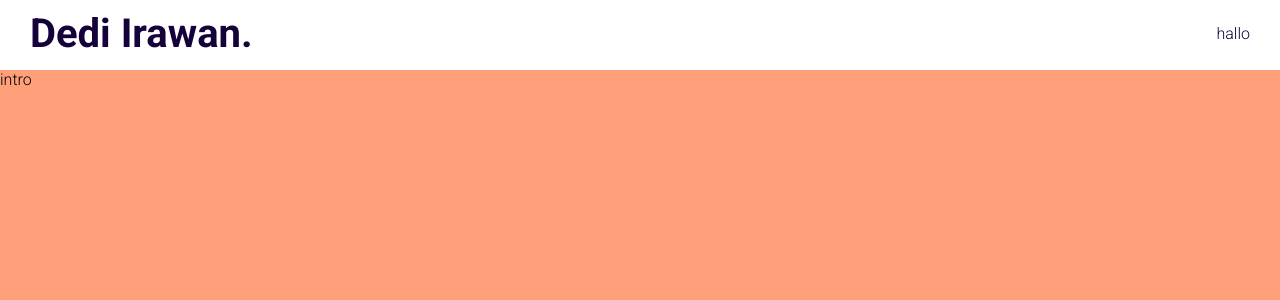
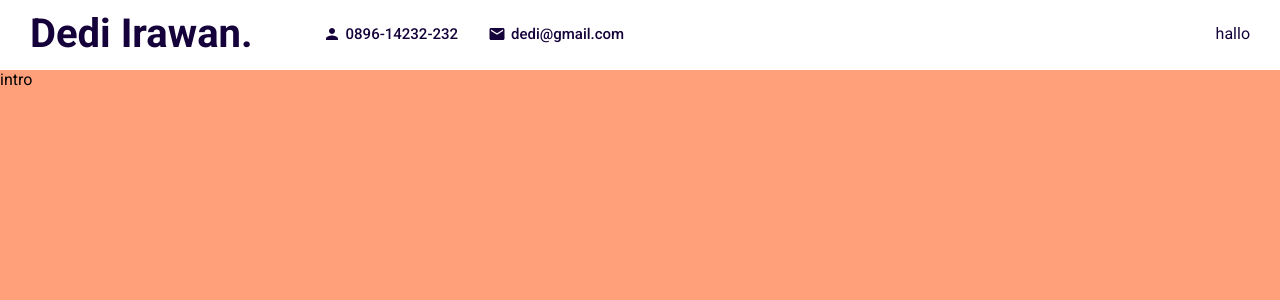
Before and after one commit to dediirawan201/portfolio-website, a React (Create React App) app: page / in a window 1280 px wide. Shown: the top 300 px of the page. Built offline with nearby package versions, Linux system fonts and the light colour scheme.

Commit message:
menggunakan material-ui icons untuk nav direact

```diff
--- a/package.json
+++ b/package.json
@@ -3,6 +3,8 @@
   "version": "0.1.0",
   "private": true,
   "dependencies": {
+    "@material-ui/core": "^4.12.3",
+    "@material-ui/icons": "^4.11.2",
     "@testing-library/jest-dom": "^5.14.1",
     "@testing-library/react": "^11.2.7",
     "@testing-library/user-event": "^12.8.3",
--- a/public/index.html
+++ b/public/index.html
@@ -9,7 +9,7 @@
       name="description"
       content="Web site created using create-react-app"
     />
-    <link href="https://fonts.googleapis.com/css2?family=Roboto:ital,wght@0,100;0,300;0,700;0,900;1,100&display=swap" rel="stylesheet">
+    <link href="https://fonts.googleapis.com/css2?family=Roboto:ital,wght@0,100;0,300;0,400;0,500;0,700;0,900;1,100&display=swap" rel="stylesheet">
     <link rel="apple-touch-icon" href="%PUBLIC_URL%/logo192.png" />
     <link rel="manifest" href="%PUBLIC_URL%/manifest.json" />
     <style>
--- a/src/components/topbar/Topbar.js
+++ b/src/components/topbar/Topbar.js
@@ -1,11 +1,20 @@
 import React from 'react'
 import './topbar.scss'
+import {Person, Mail} from '@material-ui/icons'
 const Topbar = () => {
     return (
         <div className="topbar">
             <div className="wrapper">
                 <div className="left">
                     <a href="#intro" className="logo">Dedi Irawan.</a>
+                    <div className='itemContainer'>
+                        <Person className="icon"/>
+                        <span>0896-14232-232</span>
+                    </div>
+                    <div className='itemContainer'>
+                        <Mail className="icon"/>
+                        <span>dedi@gmail.com</span>
+                    </div>
                 </div>
                 <div className="right">
                     hallo
--- a/src/components/topbar/topbar.scss
+++ b/src/components/topbar/topbar.scss
@@ -17,11 +17,29 @@
         justify-content: space-between;
 
         .left {
+            display: flex;
+            align-items: center;
             .logo {
                 font-size: 40px;
                 font-weight: 700;
                 text-decoration: none;
                 color: inherit;
+                margin-right: 40px;
+            }
+            .itemContainer {
+                display: flex;
+                align-items: center;
+                margin-left: 30px;
+
+                .icon {
+                    font-size: 18px;
+                    margin-right: 5px;
+                }
+
+                span {
+                    font-size: 15px;
+                    font-weight: 500;
+                }
             }
         }
     }
```
Also changed, not shown: 1 other file (tests, documents, lock files or other folders).
